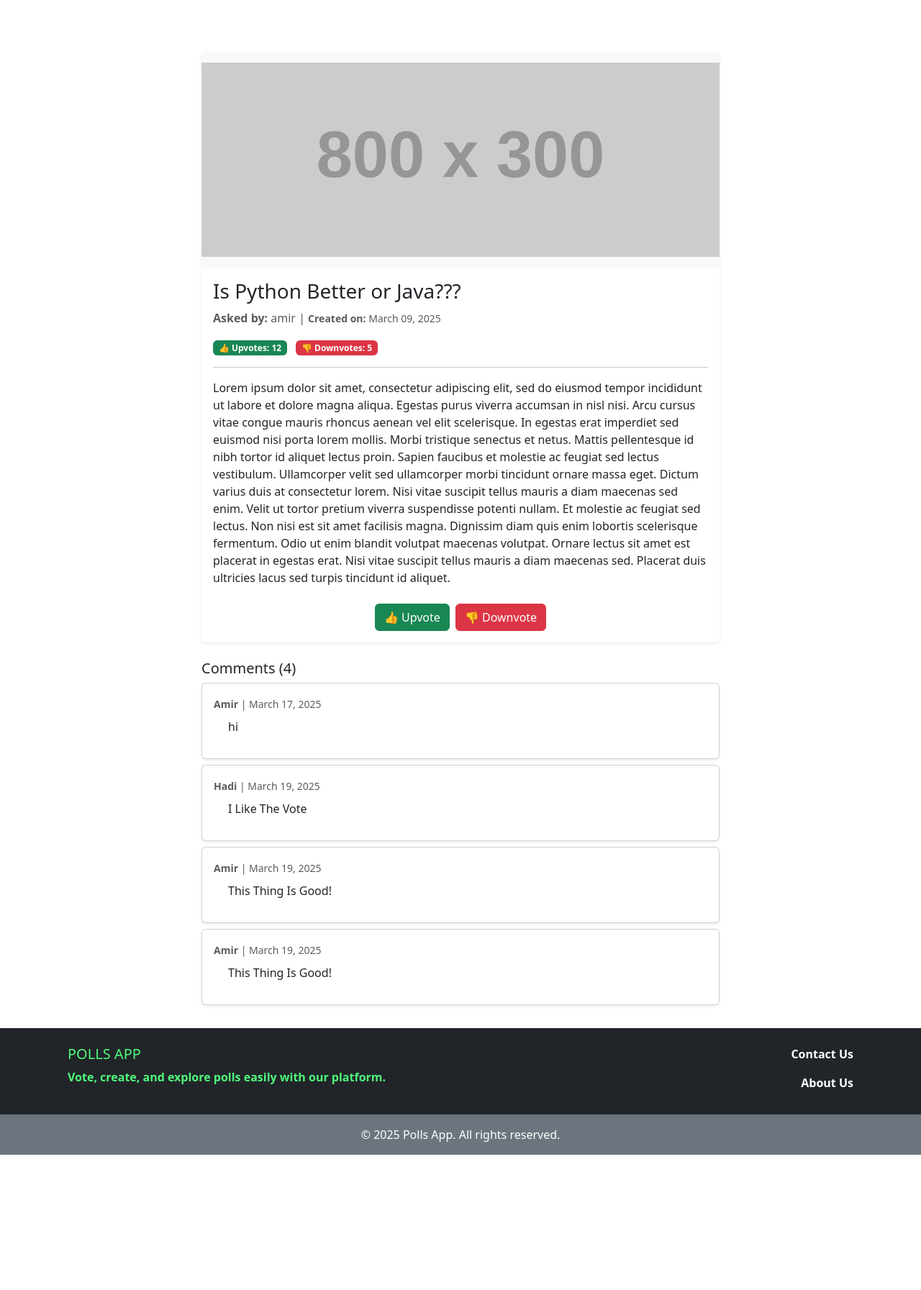
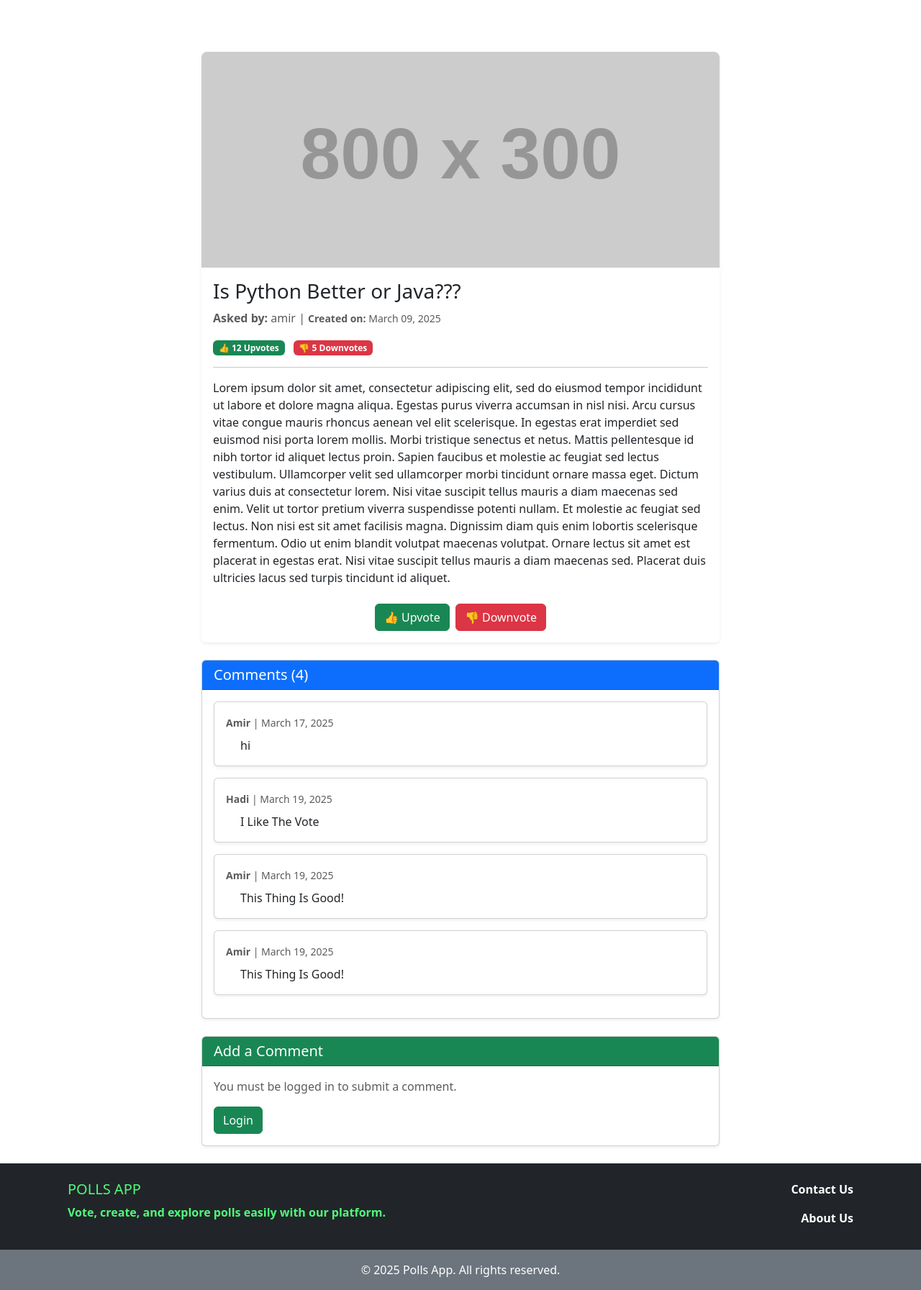
Before and after one commit to amahadnejad/Polls_App, a Django app: page /poll/1/ in a window 1280 px wide. Shown: the part 56-1849 px from the top of the page at 72% size. Before the commit the page ends 1661 px from the top, so only its background shows below. Run offline with Django 5.2, Linux system fonts and the light colour scheme; data comes from the database, SQL or seed files in the repository; both versions use the stored data as it was after the commit; grey boxes labelled with a size stand in for pictures from a placeholder-image service; some libraries are stand-ins or nearby versions.

Commit message:
Show Comment Forms On poll_detail Template

```diff
--- a/polls/forms.py
+++ b/polls/forms.py
@@ -12,4 +12,4 @@ class PollForm(forms.ModelForm):
 class CommentForm(forms.ModelForm):
     class Meta:
         model = Comment
-        fields = ['user', 'body']
+        fields = ['body']
--- a/polls/templates/polls/poll_detail.html
+++ b/polls/templates/polls/poll_detail.html
@@ -1,4 +1,5 @@
 {% extends '_base.html' %}
+{% load crispy_forms_tags %}
 
 {% block page_title %}Poll - {{ poll.question }}{% endblock page_title %}
 
@@ -7,20 +8,26 @@
         .card-img-top {
             width: 100%;
             height: 300px; /* Fixed height for consistency */
-            object-fit: contain;
+            object-fit: cover; /* Ensures images fill the space properly */
             background-color: #f8f9fa;
+            border-top-left-radius: 8px;
+            border-top-right-radius: 8px;
         }
 
-        /* Indent comment text */
         .comment-text {
-            margin-left: 20px; /* Adds indentation */
-            white-space: pre-line; /* Ensures line breaks are respected */
+            margin-left: 20px; /* Indentation for comment text */
+            white-space: pre-line;
+        }
+
+        .card-body p {
+            margin-bottom: 0;
         }
     </style>
 
     <div class="container mt-5">
         <div class="row justify-content-center">
-            <div class="col-md-8">
+            <div class="col-lg-8 col-md-10 col-sm-12">
+                <!-- Poll Card -->
                 <div class="card shadow-sm border-0 rounded">
                     {% if poll.cover %}
                         <img src="{{ poll.cover.url }}" class="card-img-top img-fluid" alt="Poll Image">
@@ -31,22 +38,26 @@
 
                     <div class="card-body">
                         <h3 class="card-title">{{ poll.question }}</h3>
-                        <p class="card-text text-muted">
+                        <p class="text-muted">
                             <strong>Asked by:</strong> {{ poll.user }} |
                             <small><strong>Created on:</strong> {{ poll.datetime_created|date:"F d, Y" }}</small>
                         </p>
 
-                        <div class="d-flex justify-content-between align-items-center">
+                        <div class="d-flex justify-content-between align-items-center mt-3">
                             {% if request.user == poll.user %}
                                 <div>
-                                    <a href="{% url 'poll_update' poll.pk %}" class="btn btn-warning btn-sm me-2">✏️ Edit</a>
-                                    <a href="{% url 'poll_delete' poll.pk %}" class="btn btn-danger btn-sm">🗑️ Delete</a>
+                                    <a href="{% url 'poll_update' poll.pk %}" class="btn btn-warning btn-sm me-2">
+                                        ✏️ Edit
+                                    </a>
+                                    <a href="{% url 'poll_delete' poll.pk %}" class="btn btn-danger btn-sm">
+                                        🗑️ Delete
+                                    </a>
                                 </div>
                             {% endif %}
 
                             <div>
-                                <span class="badge bg-success">👍 Upvotes: {{ poll.up_vote }}</span>
-                                <span class="badge bg-danger mx-2">👎 Downvotes: {{ poll.down_vote }}</span>
+                                <span class="badge bg-success">👍 {{ poll.up_vote }} Upvotes</span>
+                                <span class="badge bg-danger ms-2">👎 {{ poll.down_vote }} Downvotes</span>
                             </div>
                         </div>
 
@@ -69,22 +80,49 @@
                     </div>
                 </div>
 
-                <!-- Comments Section -->
-                <div class="mt-4">
-                    <h5>Comments ({{ comments|length }})</h5>
+                <!-- Comments Card -->
+                <div class="card mt-4 shadow-sm">
+                    <div class="card-header bg-primary text-white">
+                        <h5 class="mb-0">Comments ({{ comments|length }})</h5>
+                    </div>
+                    <div class="card-body">
+                        {% if comments %}
                             {% for comment in comments %}
-                        <div class="card mb-2 shadow-sm">
+                                <div class="card mb-3 shadow-sm">
                                     <div class="card-body">
                                         <small class="text-muted">
-                                    <strong>{{ comment.user|capfirst }}</strong> | {{ comment.datetime_created|date:"F d, Y" }}
+                                            <strong>{{ comment.user|capfirst }}</strong> |
+                                            {{ comment.datetime_created|date:"F d, Y" }}
                                         </small>
                                         <p class="comment-text mt-2">{{ comment.body }}</p>
                                     </div>
                                 </div>
-                    {% empty %}
+                            {% endfor %}
+                        {% else %}
                             <p class="text-muted">No comments yet.</p>
-                    {% endfor %}
+                        {% endif %}
                     </div>
+                </div>
+
+                <!-- Comment Form Card -->
+                <div class="card mt-4 shadow-sm">
+                    <div class="card-header bg-success text-white">
+                        <h5 class="mb-0">Add a Comment</h5>
+                    </div>
+                    <div class="card-body">
+                        {% if user.is_authenticated %}
+                            <form method="POST">
+                                {% csrf_token %}
+                                {{ comment_form|crispy }}
+                                <button type="submit" class="btn btn-success mt-3">Submit Comment</button>
+                            </form>
+                        {% else %}
+                            <p class="text-muted">You must be logged in to submit a comment.</p>
+                            <a href="{% url 'account_login' %}" class="btn btn-success mt-3">Login</a>
+                        {% endif %}
+                    </div>
+                </div>
+
             </div>
         </div>
     </div>
--- a/polls/views.py
+++ b/polls/views.py
@@ -3,7 +3,7 @@ from django.contrib.auth.decorators import login_required
 from django.contrib import messages
 
 from .models import Poll, Comment
-from .forms import PollForm
+from .forms import PollForm, CommentForm
 
 
 def poll_list_view(request):
@@ -15,9 +15,21 @@ def poll_detail_view(request, pk):
     poll = get_object_or_404(Poll, pk=pk)
     comments = poll.comments.all()
 
+    if request.method == "POST":
+        comment_form = CommentForm(request.POST)
+        if comment_form.is_valid():
+            new_comment = comment_form.save(commit=False)
+            new_comment.poll = poll
+            new_comment.user = request.user
+            new_comment.save()
+            comment_form = CommentForm()
+    else:
+        comment_form = CommentForm()
+
     return render(request, 'polls/poll_detail.html', context={
         'poll': poll,
         'comments': comments,
+        'comment_form': comment_form,
     })
 
 
```
Also changed, not shown: db.sqlite3. Lines whose indentation alone changed are shown as unchanged.
